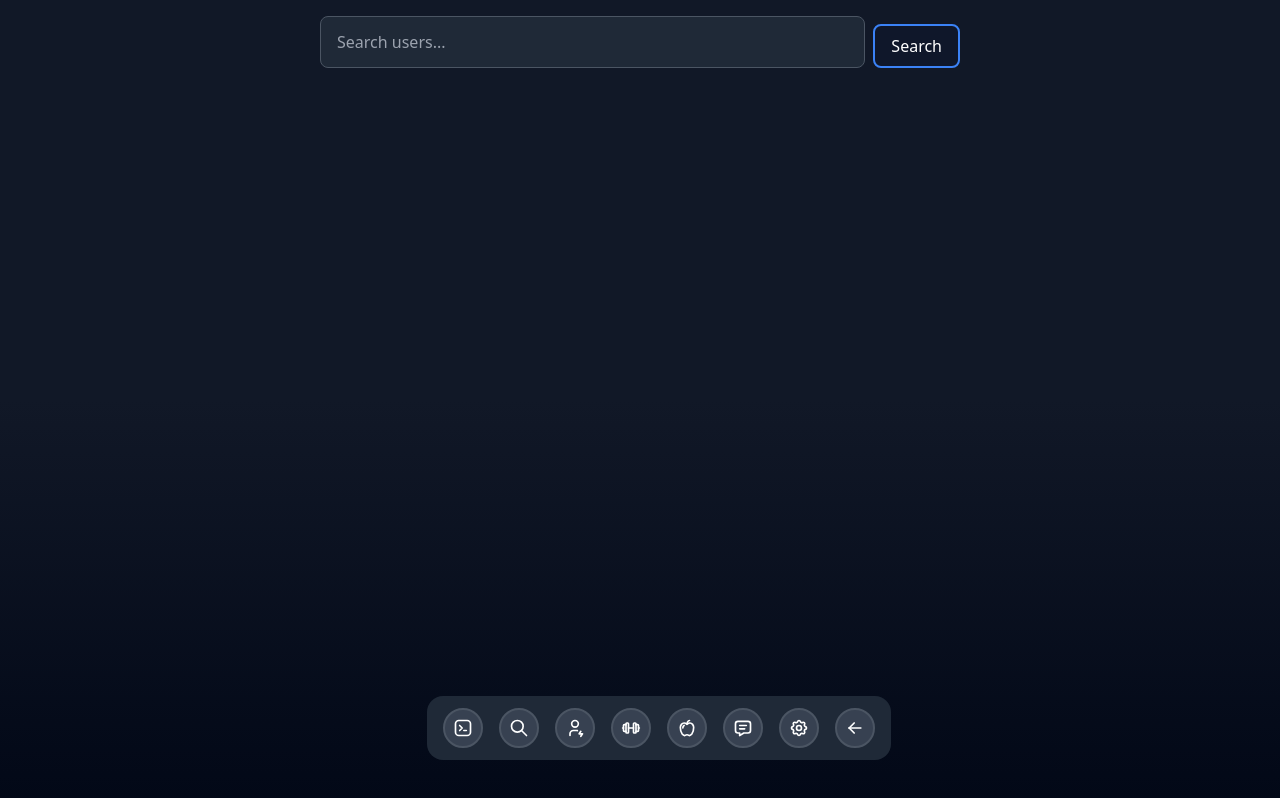
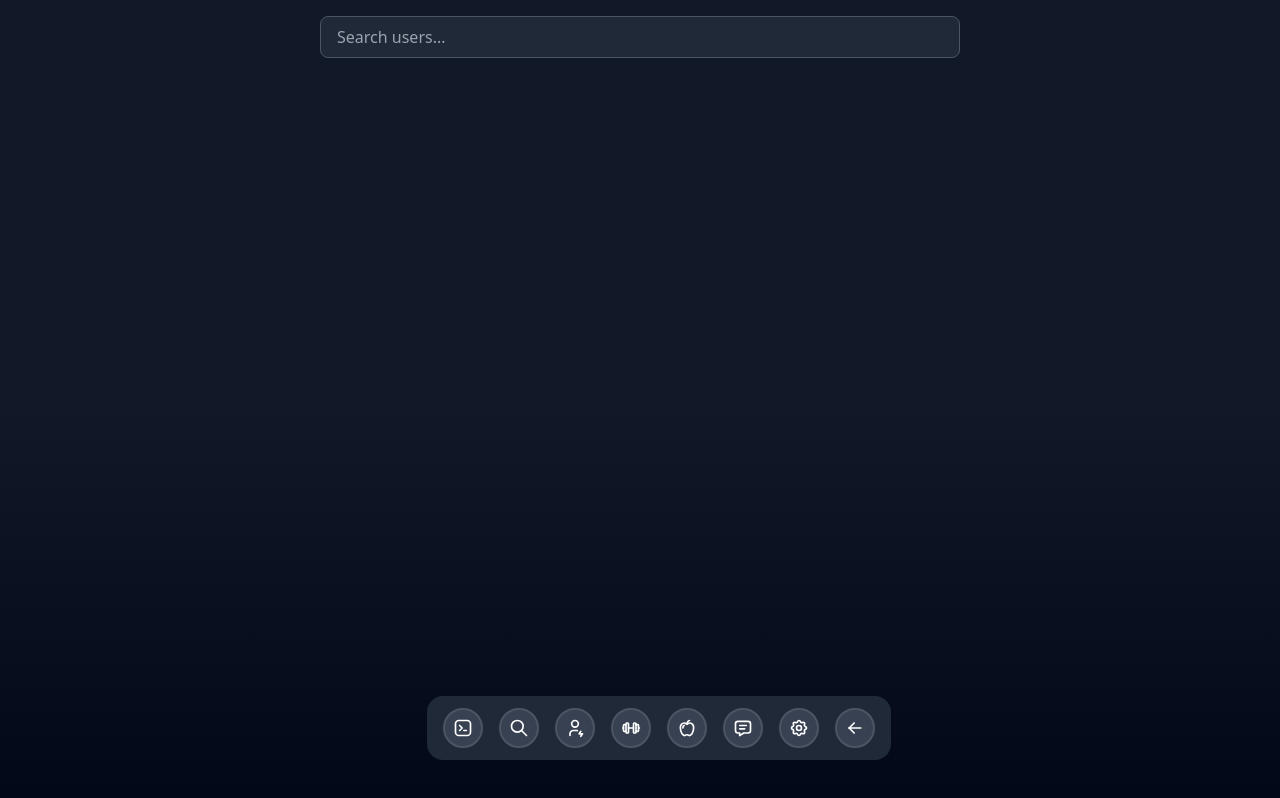
Before and after one commit to Jassi2004/Fitter_Health_v1, a Next.js app in the folder frontend/: page /search in a window 1280 px wide. Built offline with nearby package versions, Linux system fonts and the light colour scheme.

Commit message:
profile page fully functional

```diff
--- a/frontend/src/app/search/page.tsx
+++ b/frontend/src/app/search/page.tsx
@@ -1,6 +1,6 @@
 "use client";
 
-import React, { useId, useState } from "react";
+import React, { useId, useState, useEffect } from "react";
 import { AnimatePresence, motion } from "framer-motion";
 import { useRouter } from "next/navigation";
 import { searchUsers } from '@/services/user/searchUser';
@@ -8,7 +8,8 @@ import { followUser } from '@/services/user/followUser';
 import { unfollowUser } from '@/services/user/unfollowUser';
 import { toast } from 'react-toastify';
 import { HoverEffect } from "@/components/ui/card-hover-effect"; // Adjust the import according to your folder structure
-import './page.css'
+import './page.css';
+
 interface User {
   _id: string;
   username: string;
@@ -26,8 +27,13 @@ const UserSearchPage: React.FC = () => {
   const userId = typeof window !== 'undefined' ? localStorage.getItem("userId") : null;
   const currentUserId: string = userId ? userId : '';
 
+  // Effect to run search when query changes
+  useEffect(() => {
     const handleSearch = async (): Promise<void> => {
-    if (!query) return;
+      if (!query) {
+        setUsers([]); // Clear users if query is empty
+        return;
+      }
       setLoading(true);
       try {
         const result = await searchUsers(query);
@@ -35,7 +41,6 @@ const UserSearchPage: React.FC = () => {
           ...user,
           isFollowing: user.followers.includes(currentUserId),
         }));
-
         setUsers(updatedUsers);
       } catch (error) {
         console.error('Error searching users:', error);
@@ -44,6 +49,12 @@ const UserSearchPage: React.FC = () => {
         setLoading(false);
       }
     };
+
+    // Debounce search function to prevent too many requests
+    const debounceTimeout = setTimeout(handleSearch, 300); // 300 ms delay
+
+    return () => clearTimeout(debounceTimeout); // Cleanup on unmount or when query changes
+  }, [query, currentUserId]);
 
   const handleFollow = async (followId: string): Promise<void> => {
     try {
@@ -93,19 +104,10 @@ const UserSearchPage: React.FC = () => {
             value={query}
             onChange={(e: React.ChangeEvent<HTMLInputElement>) => {
               setQuery(e.target.value);
-              if (e.target.value === '') {
-                setUsers([]);
-              }
             }}
             placeholder="Search users..."
             className="w-full px-4 py-2 rounded-lg border dark:bg-gray-800 text-white dark:border-gray-600 focus:outline-none focus:ring-2 focus:ring-blue-500 transition-colors"
           />
-         <button
-          onClick={handleSearch}
-          className="ml-2 mt-2 button-with-border"
-        >
-          Search
-        </button>
         </div>
 
         {loading ? (
```
Lines whose indentation alone changed are shown as unchanged.
